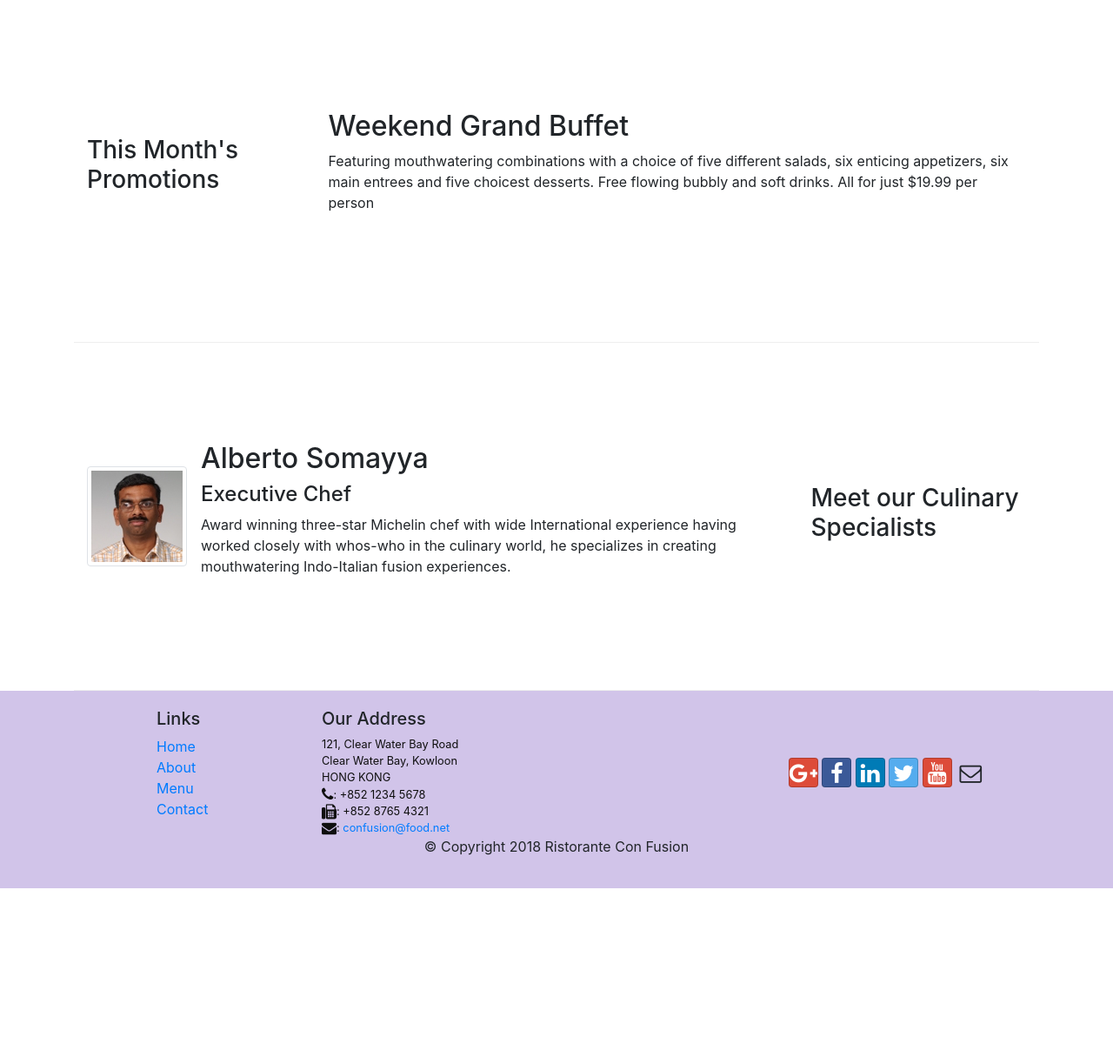
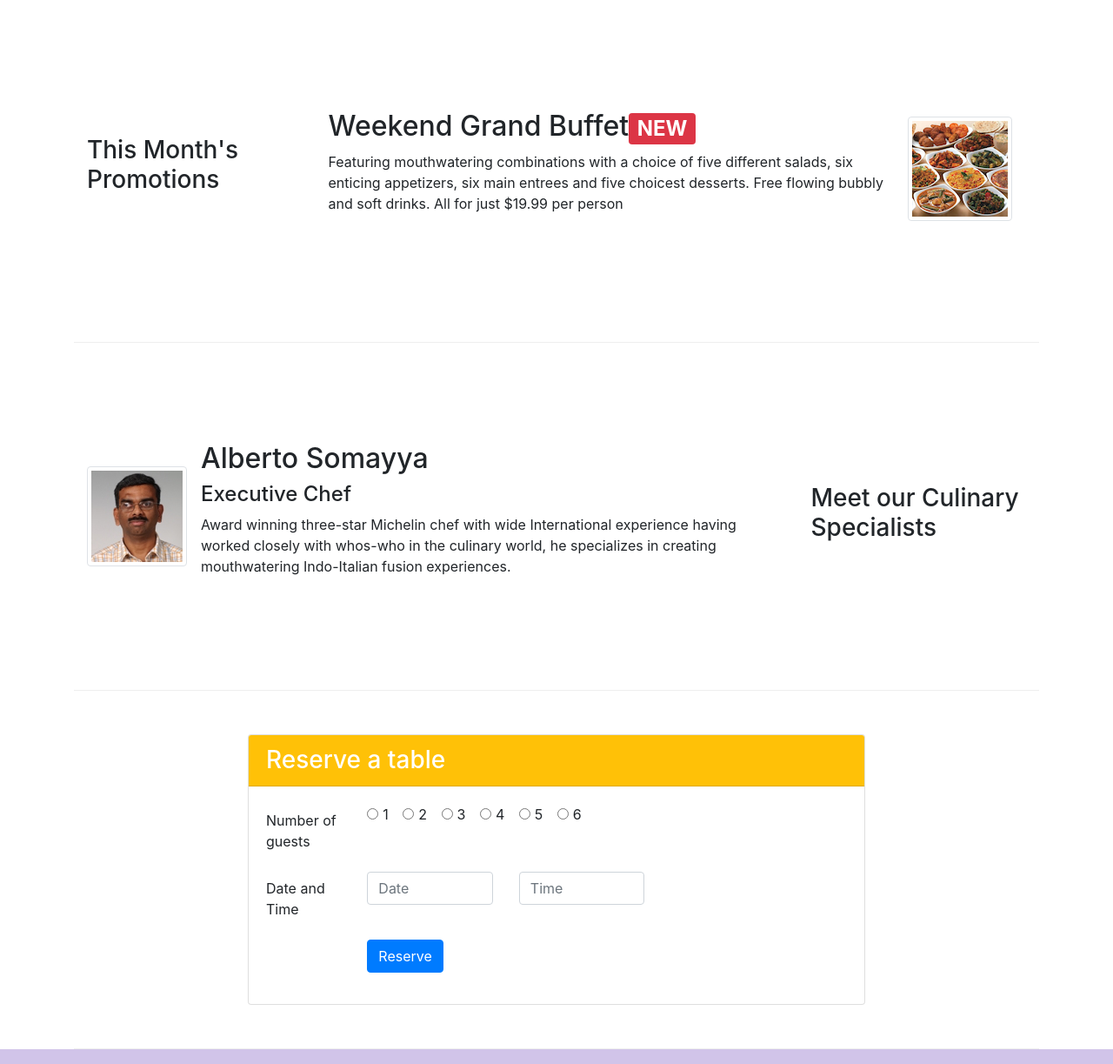
Before and after one commit to ValeriyaCh/bootstrap-course, a website: page index.html in a window 1280 px wide. Shown: the part 740-1963 px from the top of the page at 87% size. Before the commit the page ends 1761 px from the top, so only its background shows below. Drawn offline with nearby package versions, Linux system fonts and the light colour scheme.

Commit message:
Tabs+ Ass2

```diff
--- a/css/styles.css
+++ b/css/styles.css
@@ -35,3 +35,10 @@ body{
 .navbar-dark {
      background-color: #512DA8;
 }
+
+.tab-content {
+    border-left: 1px solid #ddd;
+    border-right: 1px solid #ddd;
+    border-bottom: 1px solid #ddd;
+    padding: 10px;
+}
--- a/index.html
+++ b/index.html
@@ -1,3 +1,4 @@
+
 <!DOCTYPE html>
 <html lang="en">
 
@@ -41,8 +42,11 @@
                     <h1>Ristorante con Fusion</h1>
                     <p>We take inspiration from the World's best cuisines, and create a unique fusion experience. Our lipsmacking creations will tickle your culinary senses!</p>
                 </div>
-                <div class="col-12 col-sm align-self-center">
+                <div class="col-12 col-sm-3 align-self-center">
                     <img src="img/logo.png" class="img-fluid">
+                </div>
+                <div class="col-12 col-sm-3 align-self-center">
+                    <a href="#reservation" class="btn btn-sm btn-block btn-warning">Reserve Table</a>
                 </div>
             </div>
         </div>
@@ -74,8 +78,14 @@
                 <h3>This Month's Promotions</h3>
             </div>
             <div class="col col-sm col-md">
-                <h2>Weekend Grand Buffet</h2>
-                <p>Featuring mouthwatering combinations with a choice of five different salads, six enticing appetizers, six main entrees and five choicest desserts. Free flowing bubbly and soft drinks. All for just $19.99 per person </p>
+                <div class="media">
+                    <div class="media-body">
+                        <h2 class="mt-0">Weekend Grand Buffet<span class="badge badge-danger">NEW</span></h2>
+                        <p class="d-none d-sm-block">Featuring mouthwatering combinations with a choice of five different salads, six enticing appetizers, six main entrees and five choicest desserts. Free flowing bubbly and soft drinks. All for just $19.99 per person </p>
+                    </div>
+                    <img class="d-flex mr-3 img-thumbnail align-self-center" src="img/buffet.png" alt="Buffet">
+                </div>
+
             </div>
         </div>
 
@@ -100,6 +110,62 @@
 
             </div>
         </div>
+        <div class="row row-content justify-content-center">
+            <div class="col-12 col-sm-8">
+                <div class="card" id="reservation">
+                    <h3 class="card-header bg-warning text-white">Reserve a table</h3>
+                    <div class="card-body">
+                    <form>
+                    <div class="form-group row">
+                        <label for="numguest" class="col-12 col-sm-2 col-form-label">Number of guests</label>
+                        <div class="col-sm-8">
+                             <div class="form-check form-check-inline">
+                                  <input class="form-check-input" type="radio" name="num" id="1" value="1">
+                                  <label class="form-check-label" for="1">1</label>
+                                </div>
+                                <div class="form-check form-check-inline">
+                                  <input class="form-check-input" type="radio" name="num" id="2" value="2">
+                                  <label class="form-check-label" for="2">2</label>
+                                </div>
+                                <div class="form-check form-check-inline">
+                                  <input class="form-check-input" type="radio" name="num" id="3" value="3">
+                                  <label class="form-check-label" for="3">3</label>
+                                </div>
+                                <div class="form-check form-check-inline">
+                                  <input class="form-check-input" type="radio" name="num" id="4" value="4">
+                                  <label class="form-check-label" for="4">4</label>
+                                </div>
+                                <div class="form-check form-check-inline">
+                                  <input class="form-check-input" type="radio" name="num" id="5" value="5">
+                                  <label class="form-check-label" for="5">5</label>
+                                </div>
+                                <div class="form-check form-check-inline">
+                                  <input class="form-check-input" type="radio" name="num" id="6" value="6">
+                                  <label class="form-check-label" for="6">6</label>
+                                </div>
+                        </div>
+                    </div>
+
+                    <div class="form-group row">
+                        <label for="datetime" class="col-12 col-sm-2 col-form-label"> Date and Time</label>
+                        <div class="col-12 col-sm-3">
+                            <input type="text" class="form-control" id="date" name="date" placeholder="Date">
+                        </div>
+                        <div class="col-12 col-sm-3">
+                            <input type="text" class="form-control" id="time" name="time" placeholder="Time">
+                        </div>
+                        </div>
+                    <div class="form-group row">
+                        <div class="offset-sm-2 col-sm-10">
+                            <button type="submit" class="btn btn-primary">Reserve</button>
+                        </div>
+                    </div>
+                </form>
+                    </div>
+                </div>
+            </div>
+        </div>
+
     </div>
 
     <footer class="footer">
@@ -117,14 +183,14 @@
                 <div class="col-7 col-sm-5">
                     <h5>Our Address</h5>
                     <address>
-		              121, Clear Water Bay Road<br>
-		              Clear Water Bay, Kowloon<br>
-		              HONG KONG<br>
+                      121, Clear Water Bay Road<br>
+                      Clear Water Bay, Kowloon<br>
+                      HONG KONG<br>
                       <i class="fa fa-phone fa-lg"></i>: +852 1234 5678<br>
                       <i class="fa fa-fax fa-lg"></i>: +852 8765 4321<br>
                       <i class="fa fa-envelope fa-lg"></i>:
                       <a href="mailto:confusion@food.net">confusion@food.net</a>
-		           </address>
+                   </address>
                 </div>
                 <div class="col-12 col-sm-4 align-self-center">
                     <div class="text-center">
```
Also changed, not shown: aboutus.html (+28 -1 lines).
